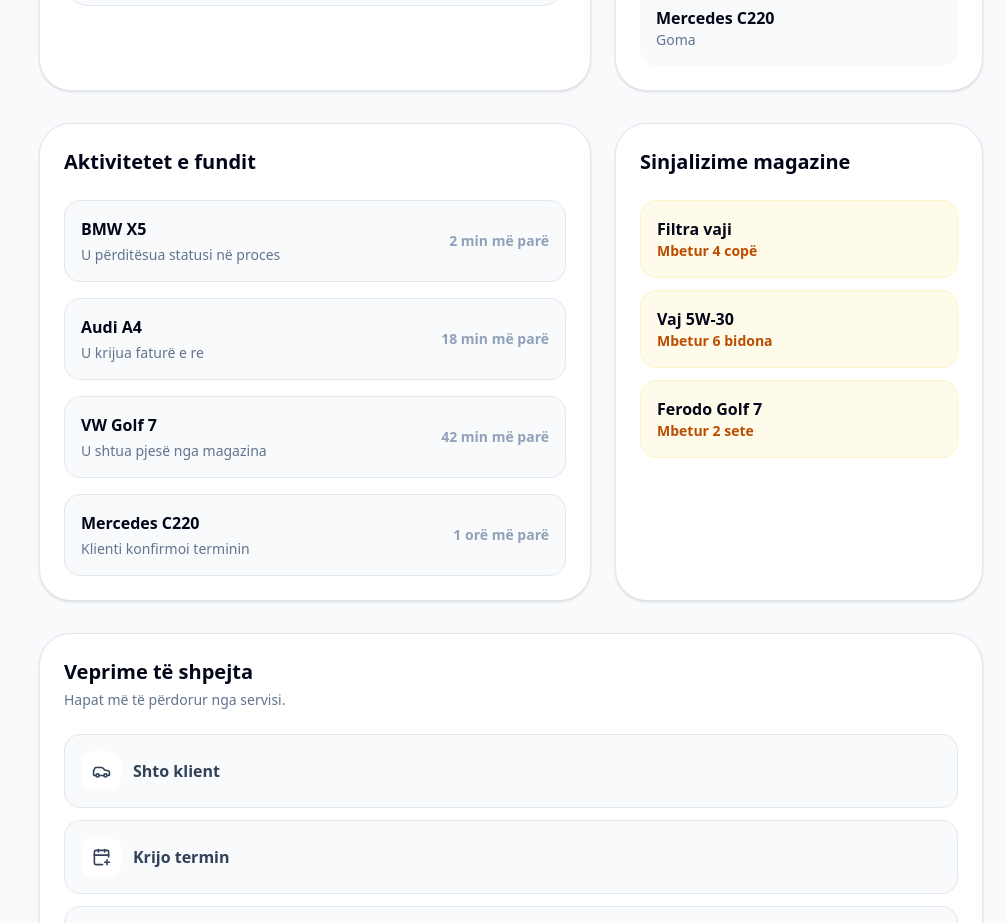
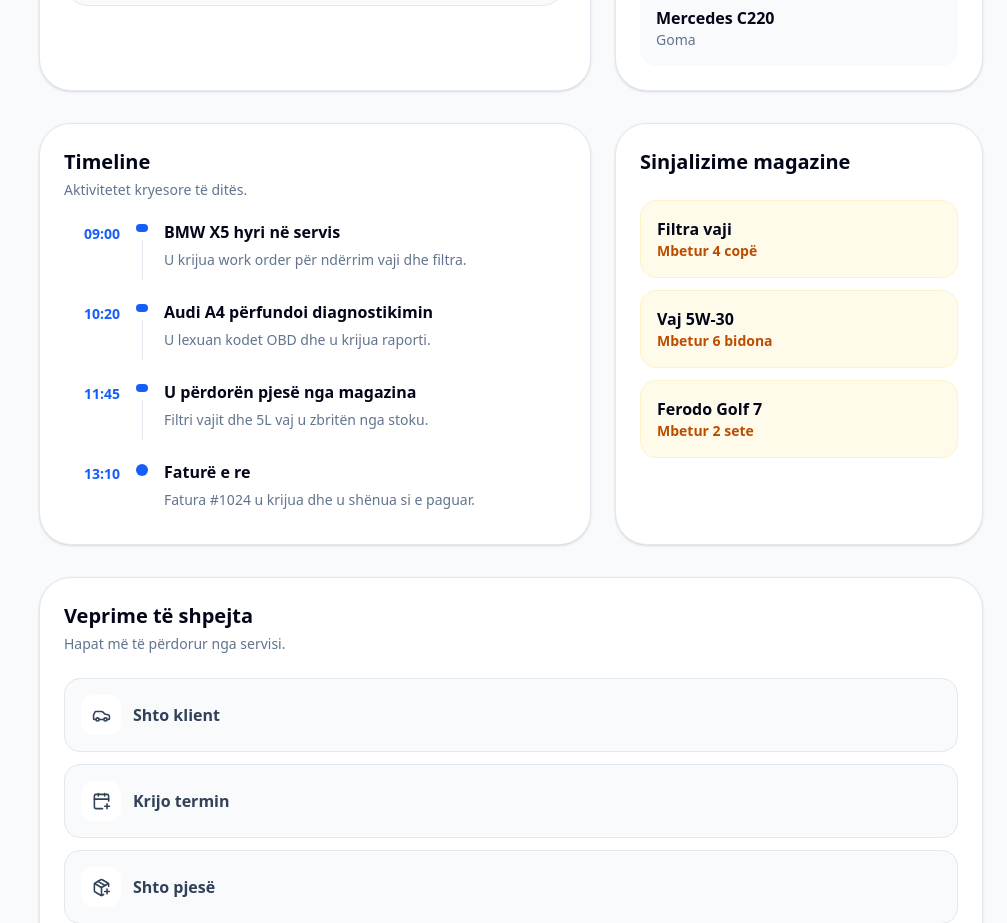
Before and after one commit to genciiv/auto-flow, a Next.js app: page /dashboard in a window 1280 px wide. Shown: the part 1380-2303 px from the top of the page, without its empty margins (273-1280 px from the left). Built offline with nearby package versions, Linux system fonts and the light colour scheme.

Commit message:
add dashboard activity timeline

```diff
--- a/src/app/dashboard/page.jsx
+++ b/src/app/dashboard/page.jsx
@@ -7,7 +7,7 @@
 import RecentServices from "@/components/dashboard/RecentServices";
 import CalendarWidget from "@/components/dashboard/CalendarWidget";
 
-import ActivityFeed from "@/components/dashboard/ActivityFeed";
+import ActivityTimeline from "@/components/dashboard/ActivityTimeline";
 import InventoryAlerts from "@/components/dashboard/InventoryAlerts";
 
 import QuickActions from "@/components/dashboard/QuickActions";
@@ -46,7 +46,7 @@
 
         {/* Activity + Inventory */}
         <div className="grid gap-6 xl:grid-cols-[1.2fr_0.8fr]">
-          <ActivityFeed />
+          <ActivityTimeline />
           <InventoryAlerts />
         </div>
 
--- a/src/components/dashboard/ActivityTimeline.jsx
+++ b/src/components/dashboard/ActivityTimeline.jsx
@@ -0,0 +1,57 @@
+const timeline = [
+  {
+    time: "09:00",
+    title: "BMW X5 hyri në servis",
+    description: "U krijua work order për ndërrim vaji dhe filtra.",
+  },
+  {
+    time: "10:20",
+    title: "Audi A4 përfundoi diagnostikimin",
+    description: "U lexuan kodet OBD dhe u krijua raporti.",
+  },
+  {
+    time: "11:45",
+    title: "U përdorën pjesë nga magazina",
+    description: "Filtri vajit dhe 5L vaj u zbritën nga stoku.",
+  },
+  {
+    time: "13:10",
+    title: "Faturë e re",
+    description: "Fatura #1024 u krijua dhe u shënua si e paguar.",
+  },
+];
+
+export default function ActivityTimeline() {
+  return (
+    <div className="rounded-[2rem] border border-slate-200 bg-white p-6 shadow-sm">
+      <h2 className="text-xl font-bold text-slate-950">Timeline</h2>
+      <p className="mt-1 text-sm text-slate-500">
+        Aktivitetet kryesore të ditës.
+      </p>
+
+      <div className="mt-6 space-y-6">
+        {timeline.map((item, index) => (
+          <div key={item.time} className="relative flex gap-4">
+            <div className="flex w-14 shrink-0 justify-end text-sm font-bold text-blue-600">
+              {item.time}
+            </div>
+
+            <div className="relative flex flex-col items-center">
+              <div className="h-3 w-3 rounded-full bg-blue-600" />
+              {index !== timeline.length - 1 && (
+                <div className="mt-2 h-full w-px bg-slate-200" />
+              )}
+            </div>
+
+            <div className="-mt-1 pb-2">
+              <p className="font-bold text-slate-950">{item.title}</p>
+              <p className="mt-1 text-sm leading-6 text-slate-500">
+                {item.description}
+              </p>
+            </div>
+          </div>
+        ))}
+      </div>
+    </div>
+  );
+}
```
